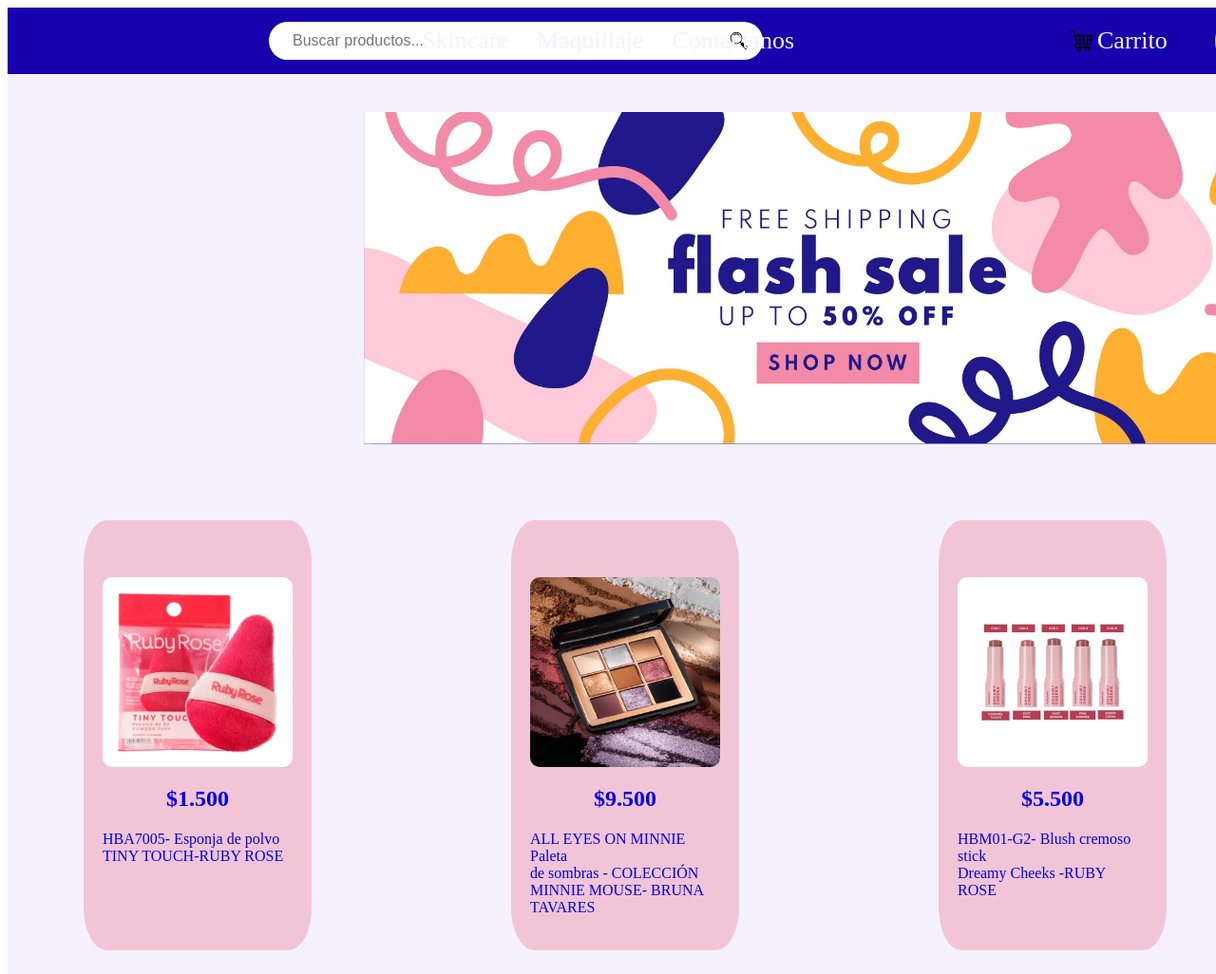
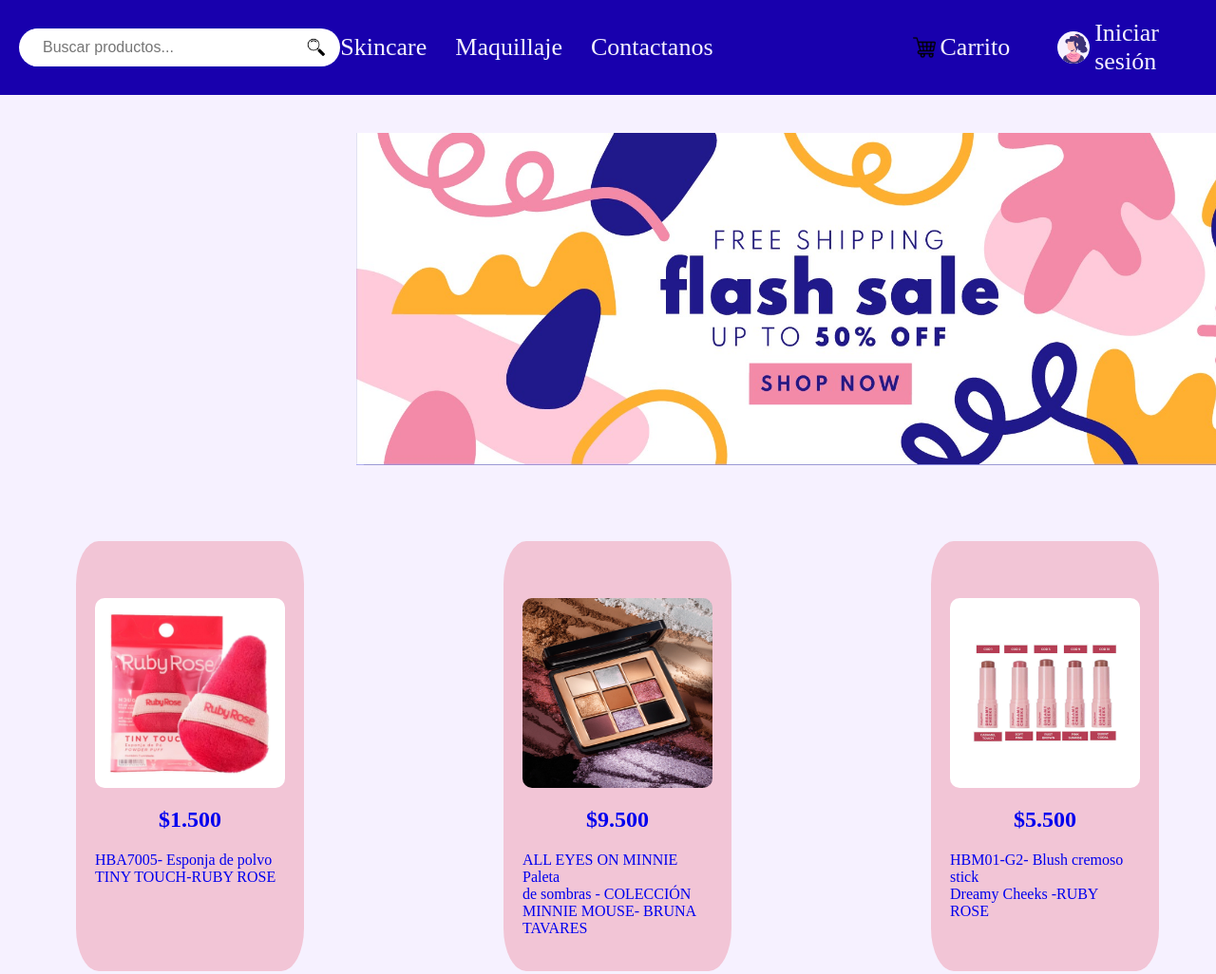
Before and after one commit to GalloMask/ProyectoDeJavaScript, a plain HTML site: page publico/index.html in a window 1280 px wide. Shown: the top 1026 px of the page at 95% size. Drawn offline with Linux system fonts and the light colour scheme.

Commit message:
Se pudo mover la barra pero ahora los elementos hay que posicionarlos de otra forma. Se hara despues

```diff
--- a/publico/css/styles.css
+++ b/publico/css/styles.css
@@ -1,3 +1,6 @@
+body{
+    margin: 0;
+}
 .layout{
     display: grid;
     min-height: 100vh;
@@ -12,7 +15,7 @@
 .nav{
     grid-area: nav;
     background-color: #1800ad;
-    height: 70px; /* Tamaño solicitado */
+    height: 100px; /* Tamaño solicitado */
     display: flex;
     align-items: center;
     padding: 0 20px;
@@ -21,7 +24,7 @@
 .nav-container {
     width: 100%;
     max-width: 1200px;
-    margin: 0 auto;
+    margin: 0;
     display: flex;
     justify-content: space-between;
     align-items: center;
@@ -37,7 +40,6 @@
     border-radius: 25px;
     overflow: hidden;
     padding: 0 10px;
-    margin-right: auto;
 }
 
 .busqueda input {
@@ -69,11 +71,9 @@
     display: flex;
     gap: 30px;
     list-style: none;
-    margin: 0;
+    margin-right: 10px;
     padding: 0;
-    position: absolute;
     left: 50%;
-    transform: translateX(-50%);
 }
 
 .nav-menu a {
@@ -92,7 +92,8 @@
 .nav-icons {
     display: flex;
     align-items: center;
-    margin-left: auto;
+    position: relative;
+    margin-left: 200px;
     gap: 50px;
 }
 
@@ -111,14 +112,13 @@
 }
 
 #perfil {
-    width: 44px; /* Tamaño del círculo */
-    height: 44px;
-    background-color: #f2c5d6; /* Color de fondo del círculo */
+    width: 34px; /* Tamaño del círculo */
+    height: 34px;
+    background-color: #f6f1ff; /* Color de fondo del círculo */
     border-radius: 50%; /* Hace el círculo */
     display: flex;
     align-items: center;
     justify-content: center;
-    padding: 8px; /* Espacio interno */
 }
 
 .main{
```
